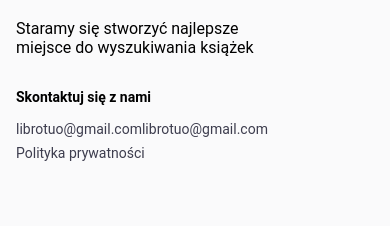
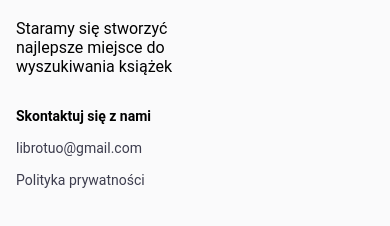
Before and after one commit to kkedzierski/librotuo, a Gatsby site: page /books in a window 390 px wide. Shown: the part 1030-1256 px from the top of the page. Built offline with nearby package versions, Linux system fonts and the light colour scheme; Gatsby itself is replaced by a stand-in of ours; what auth0-js would draw is missing.

Commit message:
fix bug with mobile display

```diff
--- a/gatsby-browser.js
+++ b/gatsby-browser.js
@@ -1,6 +1,5 @@
 import React from 'react';
 import { checkSession } from './src/utils/auth';
-import axios from 'axios';
 
 class SessionCheck extends React.Component{
     state = {
@@ -20,11 +19,6 @@
         checkSession(this.handleCheckSession);
     }
 
-    componentDidMount = () => {
-        axios.get('/').then(response => {
-            console.log(response)
-        })
-    }
 
     render() {
         return (this.state.loading === false && (
--- a/src/components/Footer.js
+++ b/src/components/Footer.js
@@ -15,7 +15,6 @@
                         <a href="mailto:librotuo@gmail.com">
                             librotuo@gmail.com
                         </a>
-                        librotuo@gmail.com
                     </FooterLink>
                     <FooterLink to="/policy">Polityka prywatności</FooterLink>
                 </FooterLinkItems>
@@ -37,6 +36,7 @@
 export default Footer
 
 const FooterContainer = styled.div`
+    margin: 0;
     padding: 5rem calc((100vw - 1100px) / 2);
     display: grid;
     grid-template-columns: repeat(2, 1fr);
@@ -94,6 +94,7 @@
         transition: 0.3s ease-out;
     }
     a{
+        display: flex;
         text-decoration: none;
         margin-bottom: 0.5rem;
         font-size: 14px;
--- a/src/utils/auth.js
+++ b/src/utils/auth.js
@@ -62,8 +62,6 @@
 
   export const checkSession = (callback) => {
     const isLoggedIn = window.localStorage.getItem("isLoggedIn");
-    console.log( {isLoggedIn} );
-    console.log( user);
     if (isLoggedIn === "false" || isLoggedIn === null){
         callback();
     }
```
